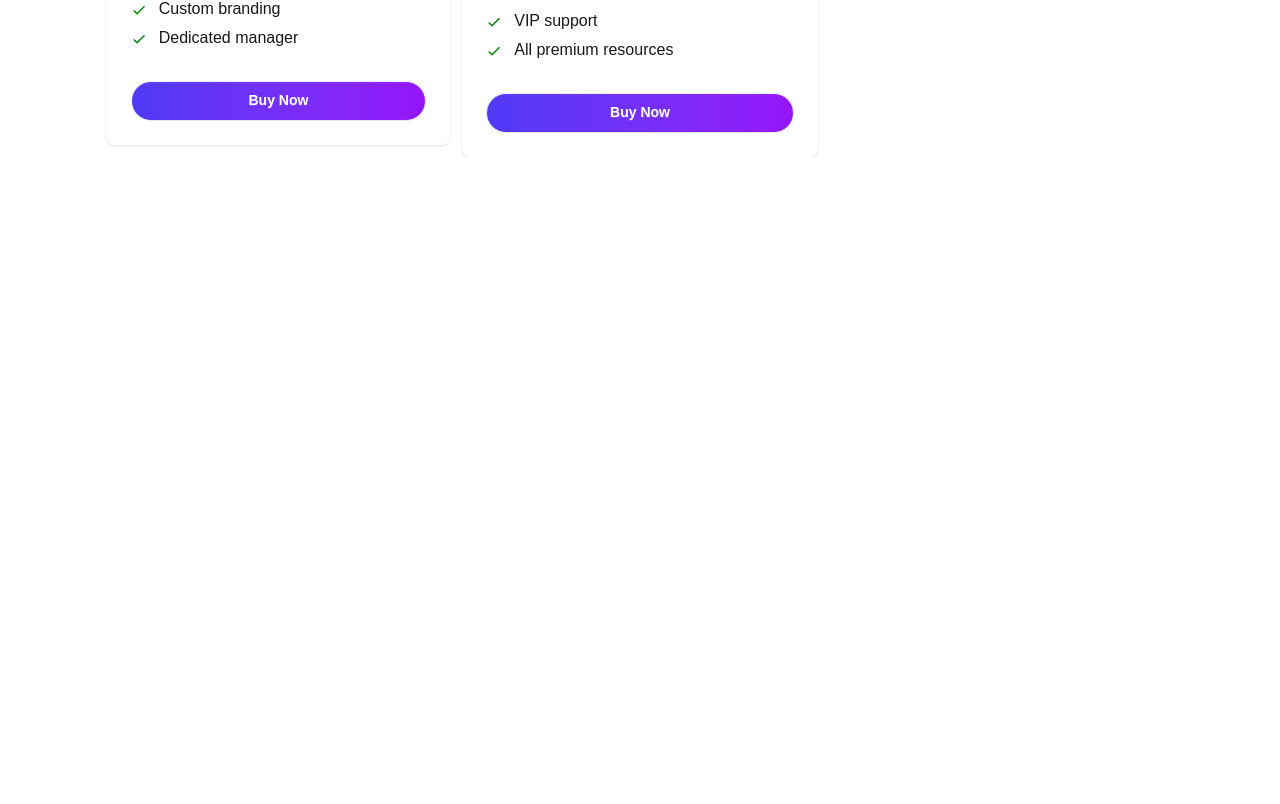
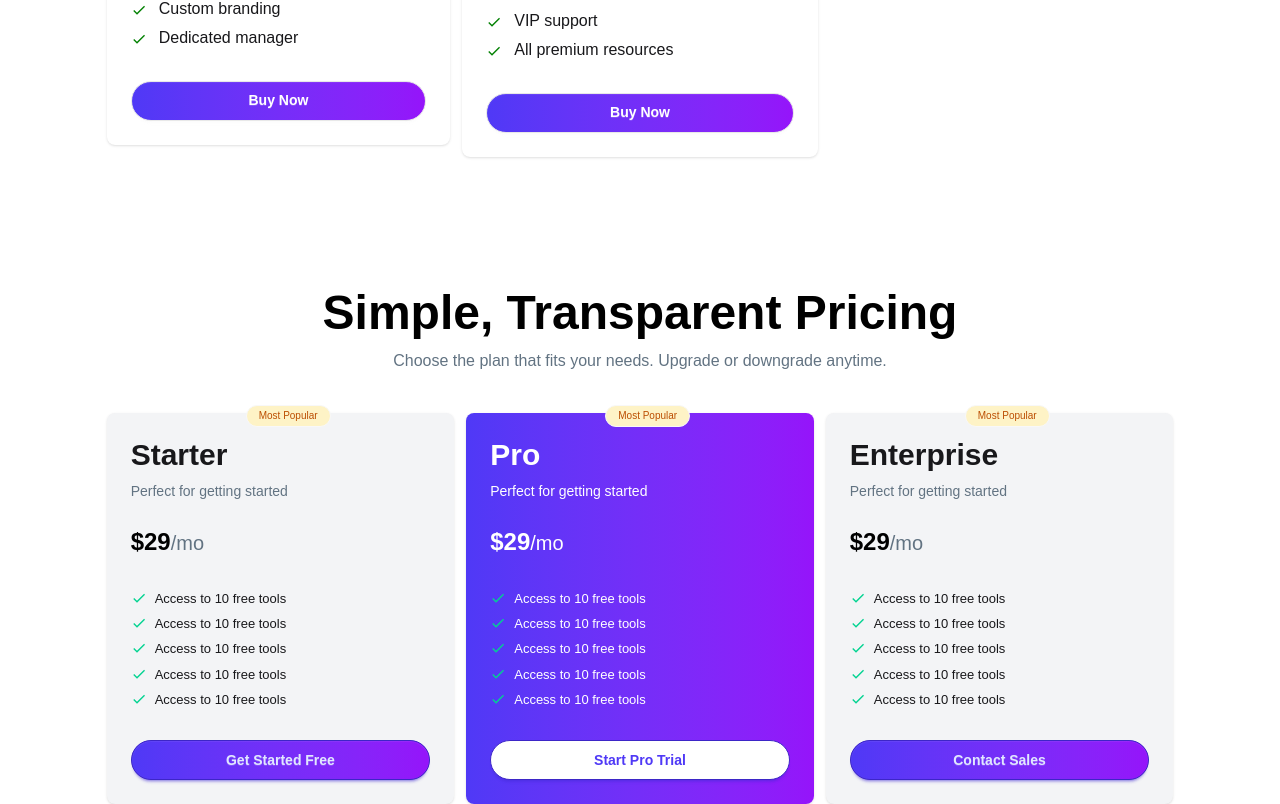
Before and after one commit to rahul-tech1234/digitools-platform-2-, a React (Vite) app: page / in a window 1280 px wide. Shown: the part 1464-2268 px from the top of the page. Before the commit the page ends 1621 px from the top, so only its background shows below. Built offline with nearby package versions, Linux system fonts and the light colour scheme.

Commit message:
compleate StaticPricing components according to figma file

```diff
--- a/src/App.jsx
+++ b/src/App.jsx
@@ -2,6 +2,7 @@ import { Suspense, useState } from 'react';
 import './App.css'
 import NavBar from './components/NavBar/NavBar';
 import Products from "./components/Prices/Products";
+import StaticPricing from "./components/StaticPricing/StaticPricing";
 const fetchPrice=async()=>{
   const res=await fetch("/PricingData.json");
   return res.json();
@@ -14,6 +15,7 @@ function App() {
     <Suspense fallback={<span className="loading loading-dots loading-xl"></span>}>
     <NavBar addCard={addCard}></NavBar>
     <Products PricePromise={PricePromise} setAddCard={setAddCard} addCard={addCard}></Products>
+    <StaticPricing></StaticPricing>
     </Suspense>
     </>
   )
--- /dev/null
+++ b/src/components/Empty/Empty.jsx
@@ -0,0 +1,13 @@
+import { FiShoppingCart } from "react-icons/fi";
+const Empty = () => {
+    return (
+        <div className="card card-border bg-white py-9 flex justify-center items-center">
+            <div className="card-body py-7 ">
+            <FiShoppingCart className="text-[#627382] size-10 ml-8" />
+            <p className="text-[#627382]">Your Cart is empty</p>
+            </div>
+        </div>
+    );
+};
+
+export default Empty;
--- a/src/components/SingleCard/SingleCard.jsx
+++ b/src/components/SingleCard/SingleCard.jsx
@@ -1,3 +1,4 @@
+import Empty from "../Empty/Empty";
 import { toast } from "react-toastify";
 toast
 const SingleCard = ({total,addCard,setTotal,setAddCard}) => {
@@ -18,7 +19,7 @@ const SingleCard = ({total,addCard,setTotal,setAddCard}) => {
         <div className="card card-border bg-base-300 mt-4">
   <div className="card-body space-y-3">
     <h2 className="card-title">Your Card</h2>
-   {
+   {addCard.length===0?<Empty></Empty>:
     addCard.map(select=>{
         return(
             <div key={select.id} className="card-body bg-white rounded-2xl">
@@ -42,10 +43,14 @@ const SingleCard = ({total,addCard,setTotal,setAddCard}) => {
         <p className="text-[#627382]">Total:</p>
         <p>${total}</p>
     </div>
-    <div>
+   {
+    addCard.length===0?""
+    :<div>
       <button className="
       btn bg-linear-to-r from-[#4F39F6] to-[#9514FA]  text-white rounded-4xl w-11/12 mx-auto ml-6 " onClick={clearAllData}>Proceed to Checkout</button>
       </div>
+   }
+
 
   </div>
 </div>
--- /dev/null
+++ b/src/components/StaticPricing/StaticPricing.jsx
@@ -0,0 +1,124 @@
+import { useState } from 'react';
+import { MdDone } from "react-icons/md";
+const TransparentPricing = () => {
+
+    const [cardSelecte,setCardSelect]=useState("Pro")
+    return (
+<div className='mt-30 w-10/12 mx-auto'>
+    <div className='text-center'>
+    <h2 className='text-[48px] font-extrabold text-black'>Simple, Transparent Pricing</h2>
+<p className='mb-10 font-light text-[#627382]'>Choose the plan that fits your needs. Upgrade or downgrade anytime.</p>
+</div>
+
+<div className='flex sm:flex-col md:flex-row justify-center items-center gap-3'>
+{/* 1st card */}
+<div className={`card w-96 shadow-sm ${cardSelecte==="Starter"?"bg-linear-to-r from-[#4F39F6] to-[#9514FA] text-white":"bg-gray-100"}`} onClick={()=>setCardSelect("Starter")}>
+  <div className="card-body">
+
+    <span className="badge badge-xs bg-[#FEF3C6] text-[#BB4D00] absolute px-3 py-2.5 rounded-4xl -top-2 left-[40%]">Most Popular</span>
+    <div className="space-y-2">
+      <h2 className="text-3xl font-bold">Starter</h2>
+      <p className={`${cardSelecte==="Starter"?"text-white":"text-[#627382]"}`}>Perfect for getting started</p>
+      <p className={`mt-6 text-2xl font-bold  ${cardSelecte==="Starter"?"text-white":"text-black"}`}>$29<span className={`font-light text-[20px] ${cardSelecte==="Starter"?"text-white":"text-[#627382]"} `}>/mo</span></p>
+    </div>
+    <ul className="mt-6 flex flex-col gap-2 text-xs">
+      <li>
+        <span className='flex gap-2 text-[13px]'><MdDone className='size-4 text-success'/>Access to 10 free tools</span>
+      </li>
+      <li>
+        <span className='flex gap-2 text-[13px]'><MdDone className='size-4 text-success'/>Access to 10 free tools</span>
+      </li>
+      <li>
+        <span className='flex gap-2 text-[13px]'><MdDone className='size-4 text-success'/>Access to 10 free tools</span>
+      </li>
+      <li>
+        <span className='flex gap-2 text-[13px]'><MdDone className='size-4 text-success'/>Access to 10 free tools</span>
+      </li>
+      <li>
+        <span className='flex gap-2 text-[13px]'><MdDone className='size-4 text-success'/>Access to 10 free tools</span>
+      </li>
+
+    </ul>
+    <div className="mt-6">
+      <button className={`btn btn-primary btn-block rounded-4xl  ${cardSelecte==="Starter"?"bg-base-100 text-[#4F39F6]   ":"bg-linear-to-r from-[#4F39F6] to-[#9514FA] "}`}>Get Started Free</button>
+    </div>
+  </div>
+</div>
+{/* 2nd card */}
+
+<div className={`card w-96 shadow-sm ${cardSelecte==="Pro"?"bg-linear-to-r from-[#4F39F6] to-[#9514FA] text-white":"bg-gray-100"}`} onClick={()=>setCardSelect("Pro")}>
+  <div className="card-body">
+
+
+    <span className="badge badge-xs bg-[#FEF3C6] text-[#BB4D00] absolute px-3 py-2.5 rounded-4xl -top-2 left-[40%]">Most Popular</span>
+    <div className="space-y-2">
+      <h2 className="text-3xl font-bold">Pro</h2>
+      <p className={`${cardSelecte==="Pro"?"text-white":"text-[#627382]"}`}>Perfect for getting started</p>
+      <p className={`mt-6 text-2xl font-bold ${cardSelecte==="Pro"?"text-white":"text-black"}`}>$29<span className={`font-light text-[20px]  ${cardSelecte==="Pro"?"text-white":"text-[#627382]"}`}>/mo</span></p>
+    </div>
+    <ul className="mt-6 flex flex-col gap-2 text-xs">
+      <li>
+        <span className='flex gap-2 text-[13px]'><MdDone className='size-4 text-success'/>Access to 10 free tools</span>
+      </li>
+      <li>
+        <span className='flex gap-2 text-[13px]'><MdDone className='size-4 text-success'/>Access to 10 free tools</span>
+      </li>
+      <li>
+        <span className='flex gap-2 text-[13px]'><MdDone className='size-4 text-success'/>Access to 10 free tools</span>
+      </li>
+      <li>
+        <span className='flex gap-2 text-[13px]'><MdDone className='size-4 text-success'/>Access to 10 free tools</span>
+      </li>
+      <li>
+        <span className='flex gap-2 text-[13px]'><MdDone className='size-4 text-success'/>Access to 10 free tools</span>
+      </li>
+
+    </ul>
+    <div className="mt-6">
+      <button className={`btn btn-primary btn-block rounded-4xl  ${cardSelecte==="Pro"?"bg-base-100 text-[#4F39F6]   ":"bg-linear-to-r from-[#4F39F6] to-[#9514FA] "}`}>Start Pro Trial</button>
+    </div>
+  </div>
+</div>
+{/* 3rd card */}
+
+
+<div className={`card shadow-sm w-96 ${cardSelecte==="Enterprise"?"bg-linear-to-r from-[#4F39F6] to-[#9514FA] text-white":"bg-gray-100"}`} onClick={()=>setCardSelect("Enterprise")}>
+  <div className="card-body">
+
+
+    <span className="badge badge-xs bg-[#FEF3C6] text-[#BB4D00] absolute px-3 py-2.5 rounded-4xl -top-2 left-[40%]">Most Popular</span>
+    <div className="space-y-2">
+      <h2 className="text-3xl font-bold">Enterprise</h2>
+      <p className={`${cardSelecte==="Enterprise"?"text-white":"text-[#627382]"}`}>Perfect for getting started</p>
+      <p className={`mt-6 text-2xl font-bold  ${cardSelecte==="Enterprise"?"text-white":"text-black"}`}>$29<span className={`font-light text-[20px]  ${cardSelecte==="Enterprise"?"text-white":"text-[#627382]"}`}>/mo</span></p>
+    </div>
+    <ul className="mt-6 flex flex-col gap-2 text-xs">
+      <li>
+        <span className='flex gap-2 text-[13px]'><MdDone className='size-4 text-success'/>Access to 10 free tools</span>
+      </li>
+      <li>
+        <span className='flex gap-2 text-[13px]'><MdDone className='size-4 text-success'/>Access to 10 free tools</span>
+      </li>
+      <li>
+        <span className='flex gap-2 text-[13px]'><MdDone className='size-4 text-success'/>Access to 10 free tools</span>
+      </li>
+      <li>
+        <span className='flex gap-2 text-[13px]'><MdDone className='size-4 text-success'/>Access to 10 free tools</span>
+      </li>
+      <li>
+        <span className='flex gap-2 text-[13px]'><MdDone className='size-4 text-success'/>Access to 10 free tools</span>
+      </li>
+
+    </ul>
+    <div className="mt-6">
+      <button className={`btn btn-primary btn-block rounded-4xl  ${cardSelecte==="Enterprise"?"bg-base-100 text-[#4F39F6]   ":"bg-linear-to-r from-[#4F39F6] to-[#9514FA] "}`}>Contact Sales</button>
+    </div>
+  </div>
+</div>
+</div>
+
+</div>
+    );
+};
+
+export default TransparentPricing;
```
